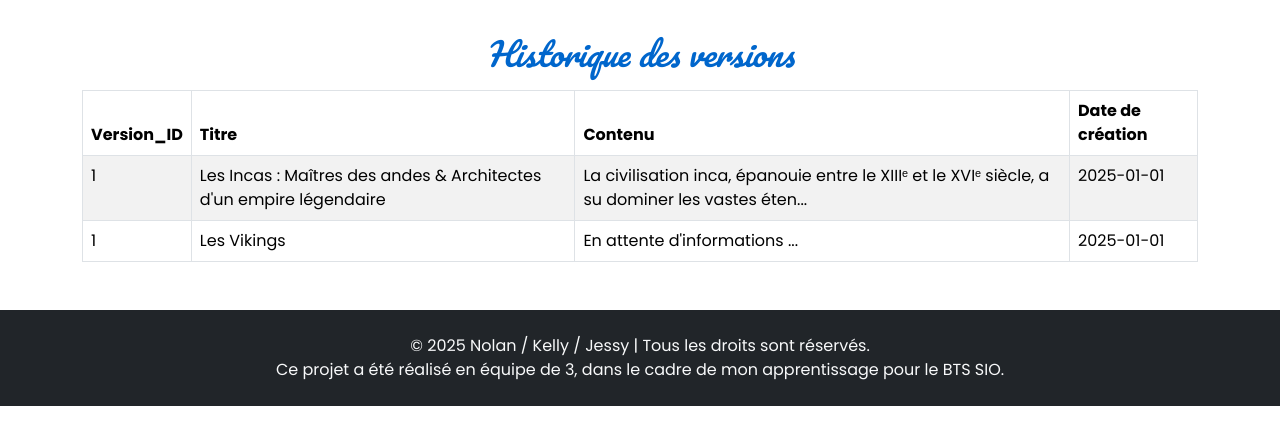
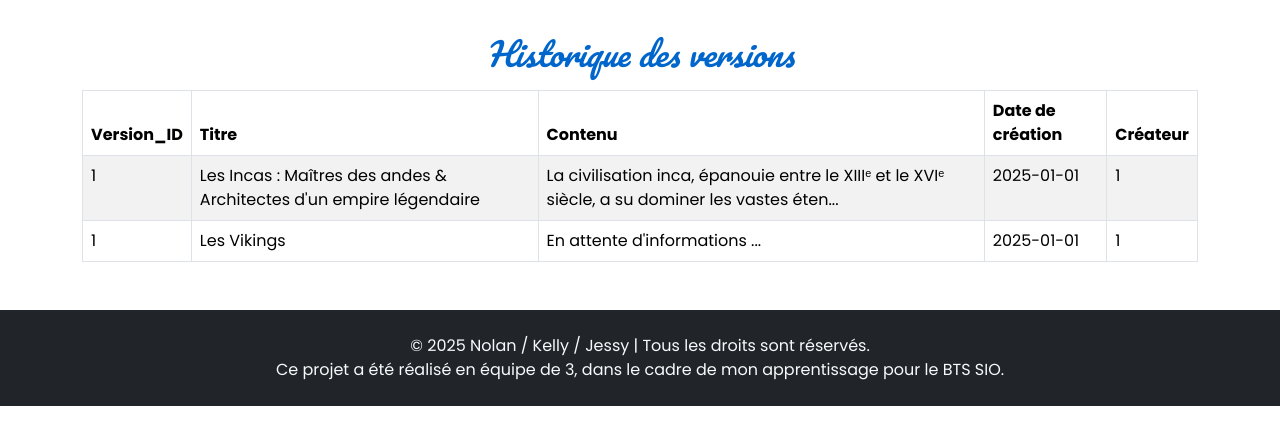
Before and after one commit to TolMen/SIOP1_Wiki, a PHP site: page /historique.php?articleID=1 in a window 1280 px wide. Shown: the part 56-501 px from the top of the page. Run offline with PHP 8.4, Linux system fonts and the light colour scheme; data comes from the database, SQL or seed files in the repository; a stand-in replaces the project's code that opens the database connection; some libraries are stand-ins or nearby versions.

Commit message:
Update historique.php

```diff
--- a/historique.php
+++ b/historique.php
@@ -34,6 +34,7 @@ $articlesversion = $state->fetchAll();
                         <th>Titre</th>
                         <th>Contenu</th>
                         <th>Date de création</th>
+                        <th>Créateur</th>
                     </tr>
                 </thead>
                 <tbody>
@@ -43,6 +44,7 @@ $articlesversion = $state->fetchAll();
                             <td><?php echo htmlspecialchars($article['title']); ?></td>
                             <td><?php echo substr(htmlspecialchars($article['content']), 0, 100) . '...'; ?></td>
                             <td><?php echo htmlspecialchars($article['created_at']); ?></td>
+                            <td><?php echo htmlspecialchars($article['user_id']); ?></td>
                         </tr>
                     <?php endforeach; ?>
                 </tbody>
```
